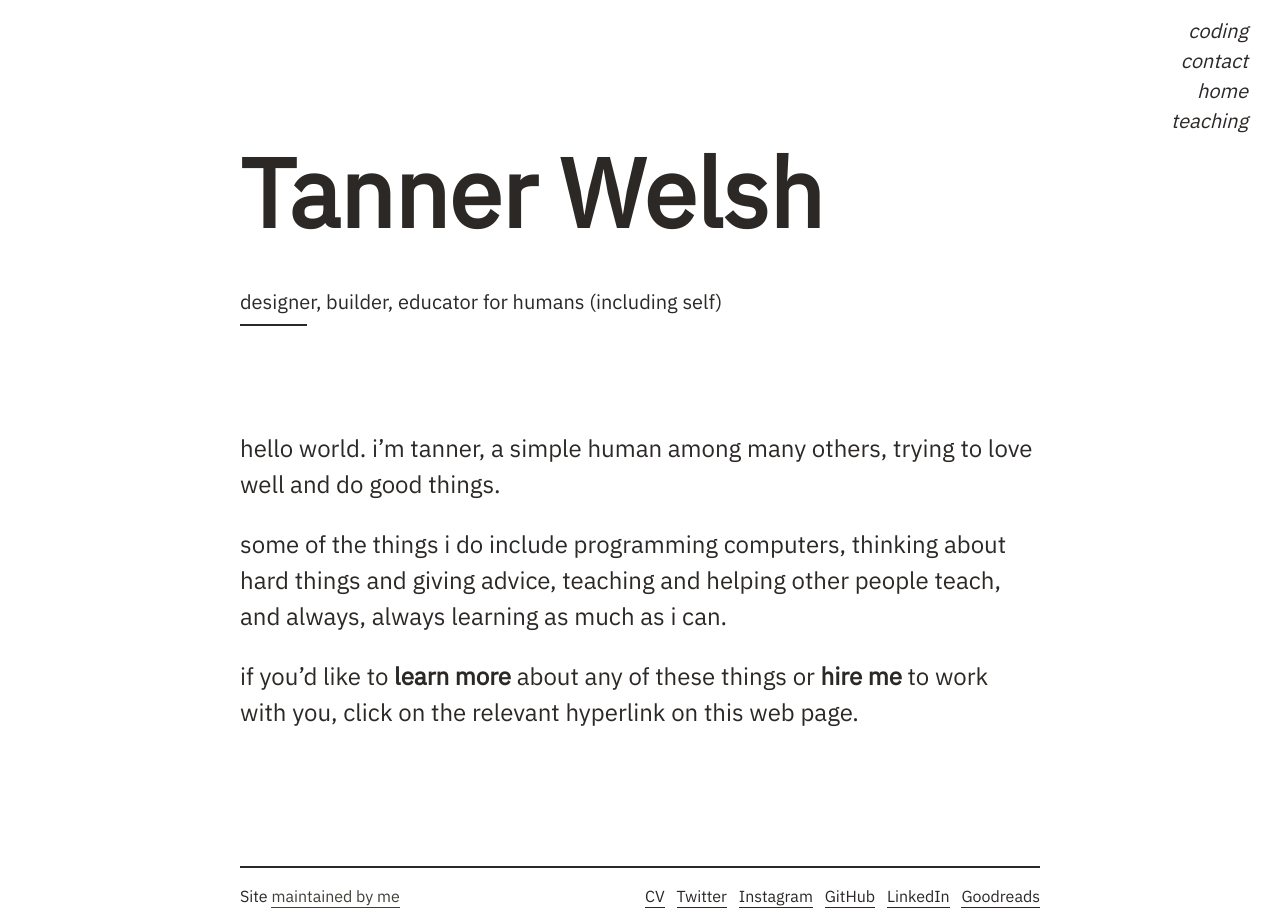
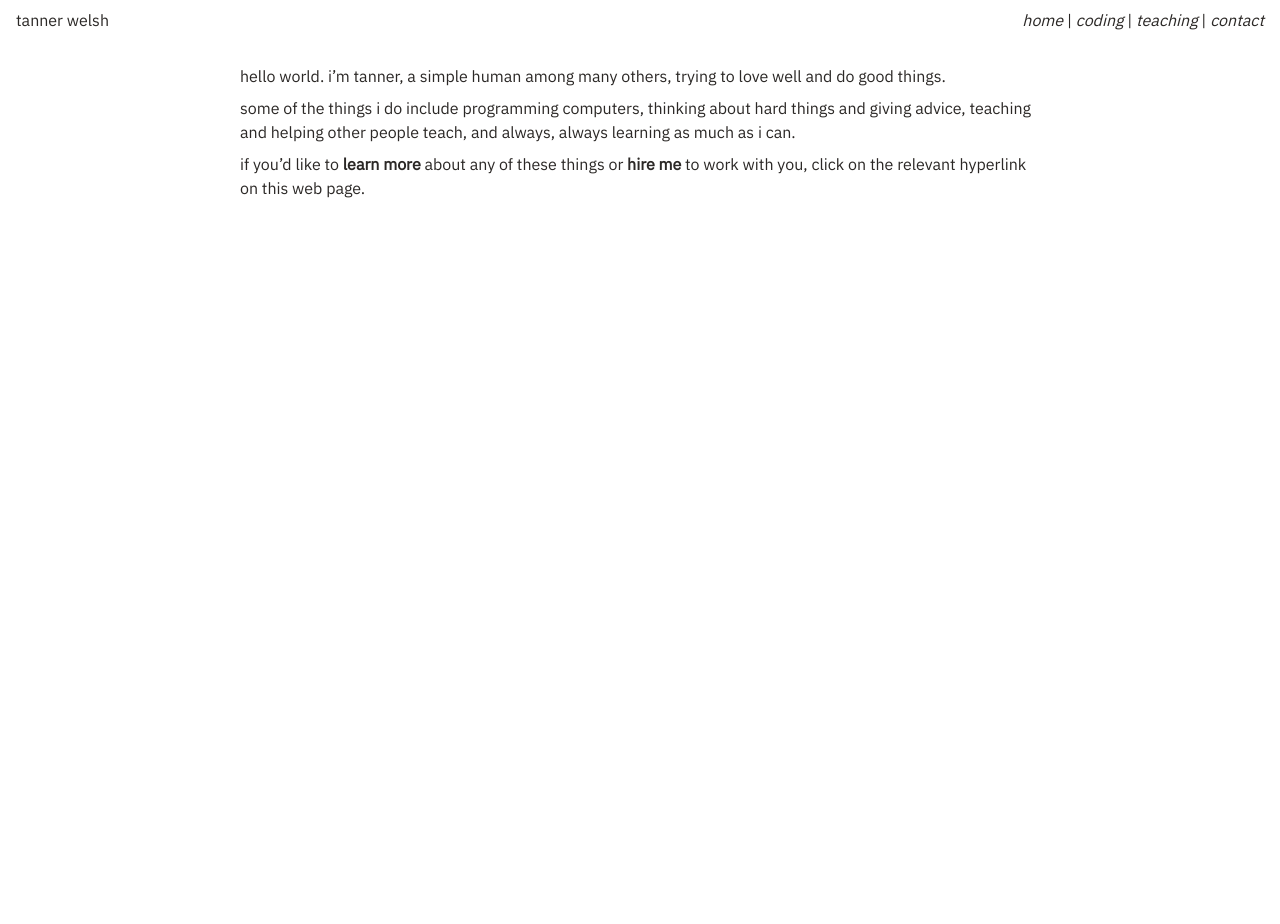
Before and after one commit to tannerwelsh/tannerwelsh.github.io, a Jekyll site: the page built from index.md, in a window 1280 px wide. Built offline with Jekyll 4.4.1, drawn with Linux system fonts in a browser that asks for light colours; after the commit the page ends 900 px from its top, so only the background shows below that.

Commit message:
refactor: Change layout across pages, remove unused

```diff
--- a/_includes/footer.html
+++ /dev/null
@@ -1,31 +0,0 @@
-<!--
-  Override the theme default
-  https://github.com/broccolini/athena/blob/master/_includes/footer.html
--->
-
-<div class="container mx-auto clearfix mt-2 mt-lg-4 px-2 no-print">
-  <div class="border-top-thick">
-    <p class="sm-width-full left py-2 mb-0">Site <a class="text-accent" href="https://github.com/{{ site.github_username }}/{{ site.github_repo }}">maintained by me</a></p>
-
-    <ul class="list-reset right clearfix sm-width-full py-2 mb-2 mb-lg-0">
-      <li class="inline-block mr-1">
-        <a href="/cv" title="Tanner Welsh's Resume">CV</a>
-      </li>
-      <li class="inline-block mr-1">
-        <a href="https://twitter.com/{{ site.twitter_username }}" title="Tanner Welsh on Twitter">Twitter</a>
-      </li>
-      <li class="inline-block mr-1">
-        <a href="https://www.instagram.com/{{ site.instagram_username }}/" title="Tanner Welsh on Instagram">Instagram</a>
-      </li>
-      <li class="inline-block mr-1">
-        <a href="https://github.com/{{ site.github_username }}" title="Tanner Welsh on GitHub">GitHub</a>
-      </li>
-      <li class="inline-block mr-1">
-        <a href="{{ site.linkedin_profile }}" title="Tanner Welsh on LinkedIn">LinkedIn</a>
-      </li>
-      <li class="inline-block">
-        <a href="https://goodreads.com/{{ site.goodreads_username }}" title="Tanner Welsh on Goodreads">Goodreads</a>
-      </li>
-    </ul>
-  </div>
-</div>
--- a/_includes/github.html
+++ /dev/null
@@ -1,4 +0,0 @@
-<a href="https://github.com/{{ site.github_username }}/{{ site.github_repo }}" title="Fork me on GitHub" class="link-social block">
-<svg height="32" class="octicon octicon-mark-github header-social" viewBox="0 0 16 16" version="1.1" width="32" aria-hidden="true"><path d="M8 0C3.58 0 0 3.58 0 8c0 3.54 2.29 6.53 5.47 7.59.4.07.55-.17.55-.38 0-.19-.01-.82-.01-1.49-2.01.37-2.53-.49-2.69-.94-.09-.23-.48-.94-.82-1.13-.28-.15-.68-.52-.01-.53.63-.01 1.08.58 1.23.82.72 1.21 1.87.87 2.33.66.07-.52.28-.87.51-1.07-1.78-.2-3.64-.89-3.64-3.95 0-.87.31-1.59.82-2.15-.08-.2-.36-1.02.08-2.12 0 0 .67-.21 2.2.82.64-.18 1.32-.27 2-.27.68 0 1.36.09 2 .27 1.53-1.04 2.2-.82 2.2-.82.44 1.1.16 1.92.08 2.12.51.56.82 1.27.82 2.15 0 3.07-1.87 3.75-3.65 3.95.29.25.54.73.54 1.48 0 1.07-.01 1.93-.01 2.2 0 .21.15.46.55.38A8.013 8.013 0 0 0 16 8c0-4.42-3.58-8-8-8z"></path>
-</svg>
-</a>
--- a/_includes/header.html
+++ b/_includes/header.html
@@ -1,29 +1,20 @@
-<header class="px-2 clearfix no-print">
-  <!-- <div class="left-lg absolute-lg left-0 top-0 sm-width-full mt-2">
-    <a class="no-underline-hover px-1" href="{{ site.baseurl }}/">
-      <span class="inline-block h4 hide-sm ml-2">&#x261c;</span>
-    </a>
-    <a class="italic no-underline" href="{{ site.baseurl }}/">
-       home
-    </a>
-  </div> -->
-  <div class="right-lg absolute-lg right-0 top-0">
-    <ul class="mt-1 mt-lg-2 mr-2 mr-lg-3">
-      <li class="inline-block block-lg text-right ml-1 ml-lg-0">
-        <a class="italic h4 bold no-underline" href="{{ site.baseurl }}/">
-          <!-- {{ site.title }} -->
-          Home
+<header class="clearfix header-background">
+  <div class="left-lg absolute-lg left-0 top-0 px-2 py-1 sm-width-full">
+    <p class="header-title">{{ site.title | downcase }}</p>
+  </div>
+  <div class="right-lg absolute-lg right-0 top-0 px-2 py-1 sm-width-full">
+    <p>
+      {% assign menu_pages = site.pages | where: "in_menu", true | sort: "menu_order" %}
+      {% assign last_page = menu_pages | last %}
+
+      {% for my_page in menu_pages %}
+        <a class="italic no-underline" href="{{ my_page.url | prepend: site.baseurl }}">
+          {{ my_page.title }}
         </a>
-      </li>
-      {% for my_page in site.pages %}
-        {% if my_page.title and my_page.in_menu %}
-        <li class="inline-block block-lg text-right ml-1 ml-lg-0">
-          <a class="italic no-underline h4" href="{{ my_page.url | prepend: site.baseurl }}">
-            {{ my_page.title }}
-          </a>
-        </li>
+        {% if my_page.title != last_page.title %}
+          &#124;
         {% endif %}
       {% endfor %}
-    </ul>
+    </p>
   </div>
 </header>
--- a/_includes/page_heading.html
+++ /dev/null
@@ -1,6 +0,0 @@
-<div class="mt-4 mb-2 clearfix header-text">
-  <h1 class="h0 inline-block py-2 mt-4 header-title">{{ page.title }}</h1>
-  <div class="clearfix mb-4 py-1">
-    <div class="col-1 sm-width-full border-top-thick"></div>
-  </div>
-</div>
--- a/_layouts/default.html
+++ b/_layouts/default.html
@@ -12,8 +12,6 @@
       {{ content }}
     </div>
 
-    {% include footer.html %}
-
   </body>
 
 </html>
--- a/_layouts/home.html
+++ /dev/null
@@ -1,57 +0,0 @@
-<!--
-  Override the theme default
-  https://github.com/broccolini/athena/blob/master/_layouts/home.html
--->
-
-<!DOCTYPE html>
-<html>
-
-  {% include head.html %}
-
-  <body>
-
-    <div>
-
-      <header class="clearfix">
-
-        <div class="right absolute-lg right-0 top-0">
-          <ul class="mt-2 mr-2 mr-lg-3">
-            {% for my_page in site.pages %}
-              {% if my_page.title and my_page.in_menu %}
-              <li class="inline-block block-lg text-right ml-1 ml-lg-0">
-                <a class="italic no-underline h4 font-smoothing" href="{{ my_page.url | prepend: site.baseurl }}">{{ my_page.title }}</a>
-              </li>
-              {% endif %}
-            {% endfor %}
-          </ul>
-        </div>
-
-        <div class="container mx-auto px-2 mt-4 mb-2 clearfix header-text">
-          <h1 class="h0 inline-block py-2 mt-4 header-title">{{ site.title }}</h1>
-
-          <div class="clearfix mb-4 py-1">
-            <p class="h4 lh-condensed font-smoothing">{{ site.description }}</p>
-            <div class="col-1 sm-width-full border-top-thick">
-            </div>
-          </div>
-
-        </div>
-      </header>
-
-      <div class="container prose mx-auto px-2 py-2">
-        {{ content }}
-      </div>
-
-      <div class="container mx-auto px-2 py-2">
-        {% for post in site.posts %}
-          {% include post_block.html %}
-        {% endfor %}
-      </div>
-
-    </div>
-
-    {% include footer.html %}
-
-  </body>
-
-</html>
```
Also changed, not shown: _includes/post_block.html (deleted, +0 -8 lines), _includes/previous-next.html (deleted, +0 -21 lines), _includes/previous-next_has-categories.html (deleted, +0 -39 lines), _includes/twitter.html (deleted, +0 -9 lines), _layouts/category-post.html (deleted, +0 -23 lines), _layouts/category_index.html (deleted, +0 -13 lines), _layouts/page.html (deleted, +0 -11 lines), _layouts/post.html (deleted, +0 -22 lines), coding.md (+2 -1 lines), contact.md (+2 -1 lines), index.md (+2 -1 lines), teaching.md (+2 -1 lines).
